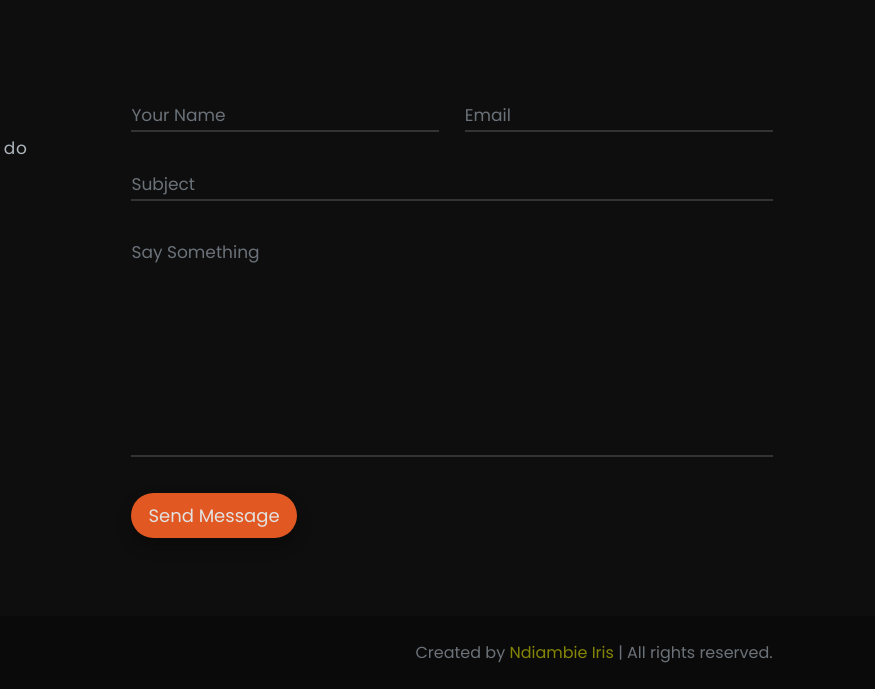
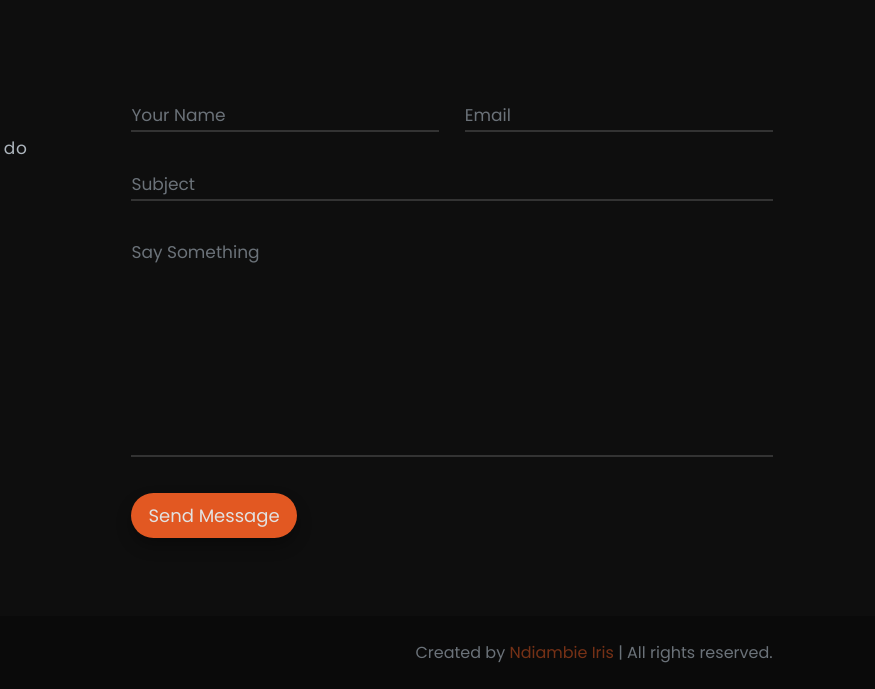
Before and after one commit to ndiambieiris/mywebsite, a plain HTML site: page index.html in a window 1280 px wide. Shown: the part 3166-3855 px from the top of the page, 405-1280 px from the left. Drawn offline with Linux system fonts and the light colour scheme.

Commit message:
footer color changed

```diff
--- a/style.css
+++ b/style.css
@@ -924,7 +924,7 @@ body{
 	color: var(--text-clr);
 }
 .footerContents .copyRights span{
-	color: yellow;
+	color: #e25822;
 	opacity: 0.5;
 }
 
```
